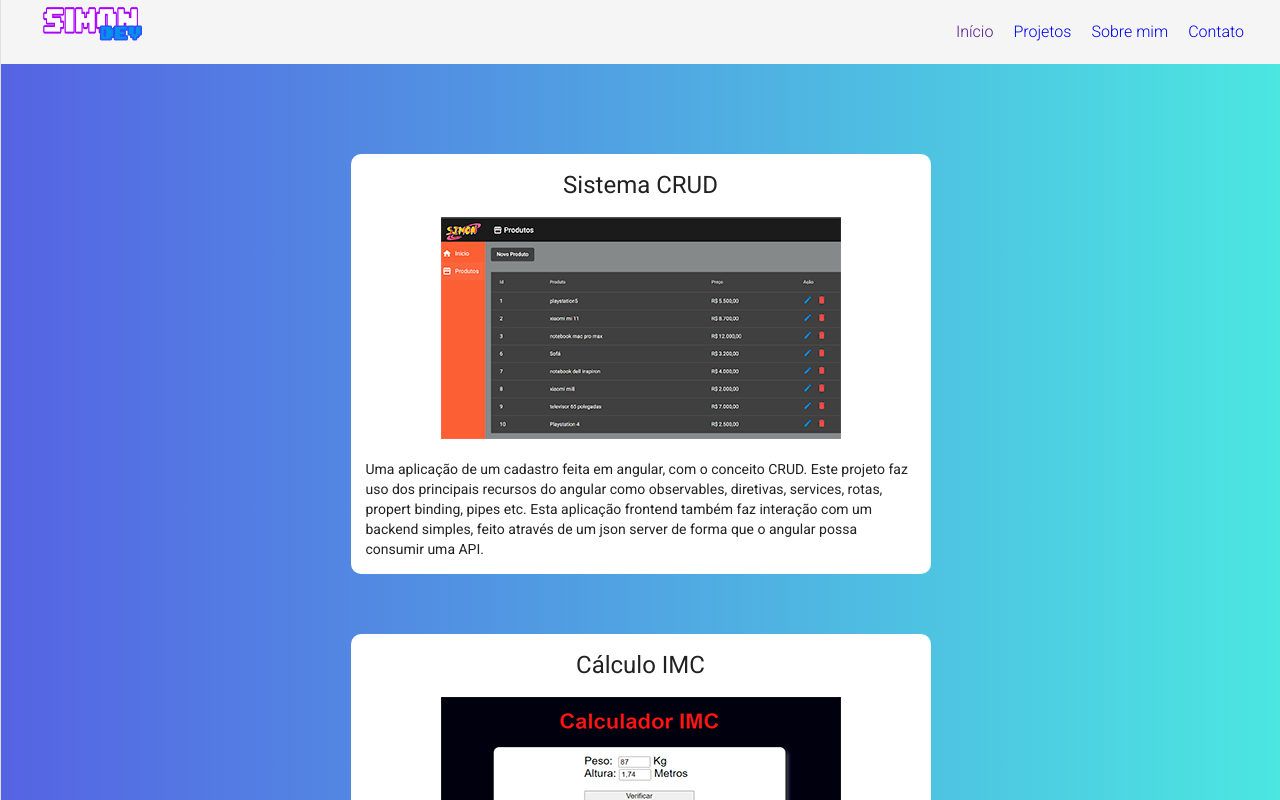
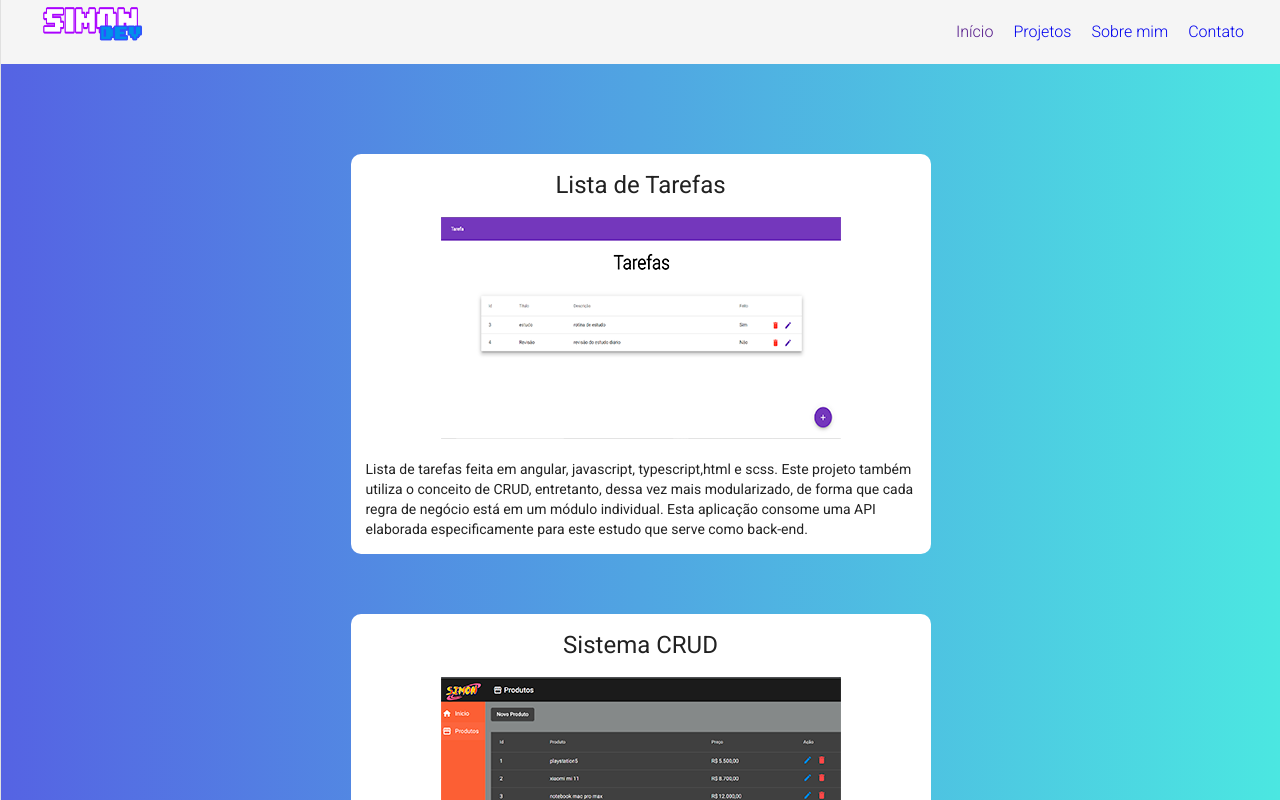
Before and after one commit to Simon-Henrique/portifolio-simon, an Angular app: page /projetos in a window 1280 px wide. Shown: the top 800 px of the page. Built offline with nearby package versions, Linux system fonts and the light colour scheme.

Commit message:
add new project

```diff
--- a/src/app/views/projetos/projetos.component.html
+++ b/src/app/views/projetos/projetos.component.html
@@ -1,4 +1,19 @@
 <main class="main">
+
+
+    <section>
+        <div class="content1">
+            <h1>Lista de Tarefas</h1>
+        </div>
+        <div>
+            <a href="https://simon-task.netlify.app/" target="_blank">
+                <img src="/assets/img/task1.png"class="imagem">
+            </a>
+            Lista de tarefas feita em angular, javascript, typescript,html e scss. Este projeto também utiliza
+            o conceito de CRUD, entretanto, dessa vez mais modularizado, de forma que cada regra de negócio está em
+             um módulo individual. Esta aplicação consome uma API elaborada especificamente para este estudo que serve como back-end.
+        </div>
+    </section>
     <section>
         <div class="content1">
             <h1>Sistema CRUD</h1>
```
Also changed, not shown: src/assets/img/task1.png (added).
